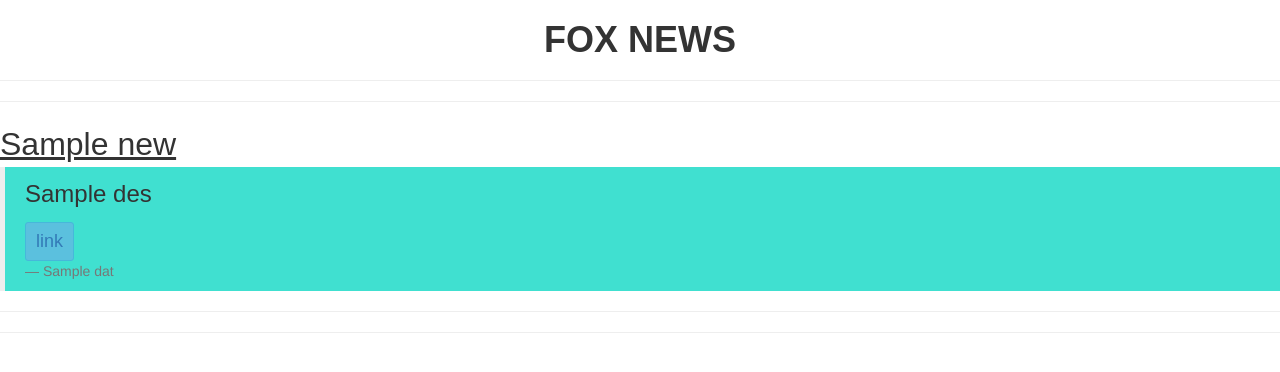
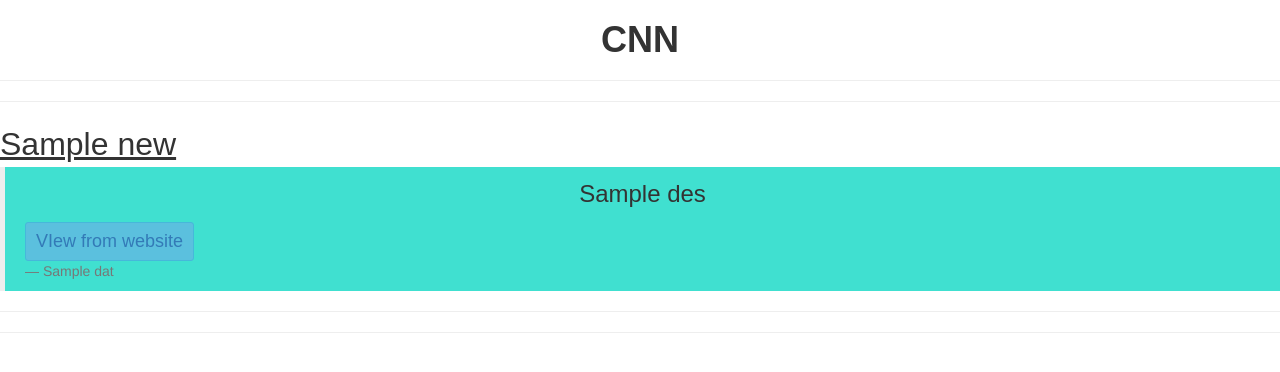
Before and after one commit to muneneee/flask, a Flask app: template app/templates/cnn.html in a window 1280 px wide. Shown: the part 52-424 px from the top of the page. Run offline with Flask 2, Linux system fonts and the light colour scheme; the template is opened without the code that fills it: most values are stand-ins (such as "Sample title", 1, 10 or a date in 2020); parts of the project's set-up code (start-up, migrations or seed data) failed here and were passed over; some libraries are stand-ins or nearby versions.

Commit message:
added css styles to ign.html

```diff
--- a/app/templates/cnn.html
+++ b/app/templates/cnn.html
@@ -9,21 +9,21 @@
 
 
 {% block content %}
-    <h1 class="text-center" style="font-family: 'Josefin Sans', sans-serif; font-weight: bold;">FOX NEWS</h1>
+    <h1 class="text-center" style="font-family: 'Josefin Sans', sans-serif; font-weight: bold;">CNN</h1>
 
 
         {% for new, des, dat,lin in context %}
             <hr>
             <hr>
             <div class="card">
-                <div class="card-header" style="font-family: 'Josefin Sans', sans-serif;font-size: xx-large; text-decoration: underline; ">
+                <div class="card-header,text-center" style="font-family: 'Josefin Sans', sans-serif;font-size: xx-large; text-decoration: underline; ">
                     {{ new }}
                 </div>
                 <div class="card-body" style="background-color: turquoise;">
                     <blockquote class="blockquote mb-0">
-                        <p style="font-family: 'Josefin Sans', sans-serif;font-size: x-large;">{{des}}</p>
-                        <button class="btn btn-info btn-sm" style="font-family: 'Josefin Sans', sans-serif;font-size: large;"><a href="{{lin}}" target="blank">link</a></button>
-                        <footer class="blockquote-footer">{{dat}}</footer>
+                        <p class="text-center" style="font-family: 'Josefin Sans', sans-serif;font-size: x-large;">{{des}}</p>
+                        <button class="btn btn-info btn-sm" style="font-family: 'Josefin Sans', sans-serif;font-size: large;"><a href="{{lin}}" target="blank">VIew from website</a></button>
+                        <footer class="blockquote-footer,text-center">{{dat}}</footer>
                     </blockquote>
                 </div>
 
```
Also changed, not shown: app/templates/espn.html (+5 -5 lines), app/templates/fortune.html (+5 -5 lines), app/templates/ign.html (+5 -5 lines), app/templates/index.html (+4 -4 lines).
